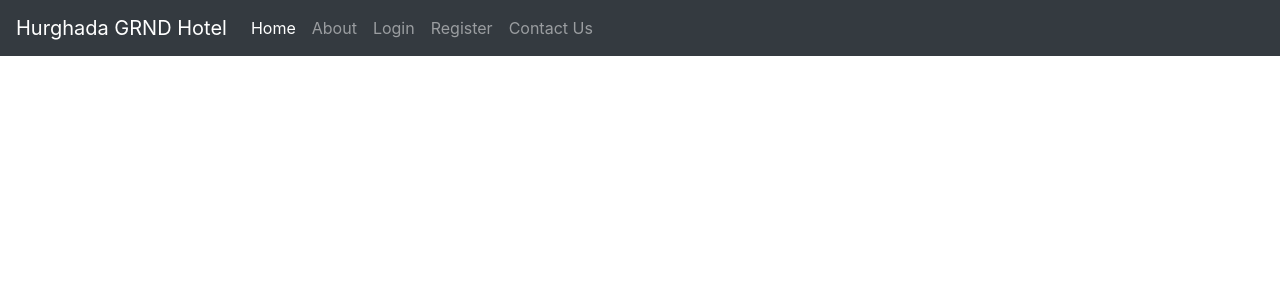
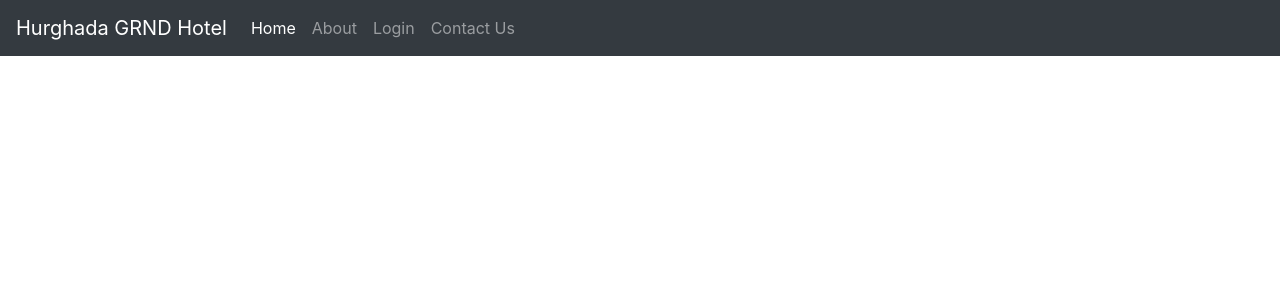
Before and after one commit to YoussefAmrousy/Hotel-Project, a PHP site: page /home.php in a window 1280 px wide. Shown: the top 300 px of the page. Run offline with PHP 8.4, Linux system fonts and the light colour scheme.

Commit message:
navbar changes

```diff
--- a/home.php
+++ b/home.php
@@ -48,9 +48,6 @@ $(function () {
         else {
             echo "<li class='nav-item'>
             <a class='nav-link' id='login' href='Login.php'>Login</a>
-            </li>
-            <li class='nav-item'>
-            <a class='nav-link' id=register' href='SignUp.php'>Register</a>
             </li>";
         }
         ?>
```
